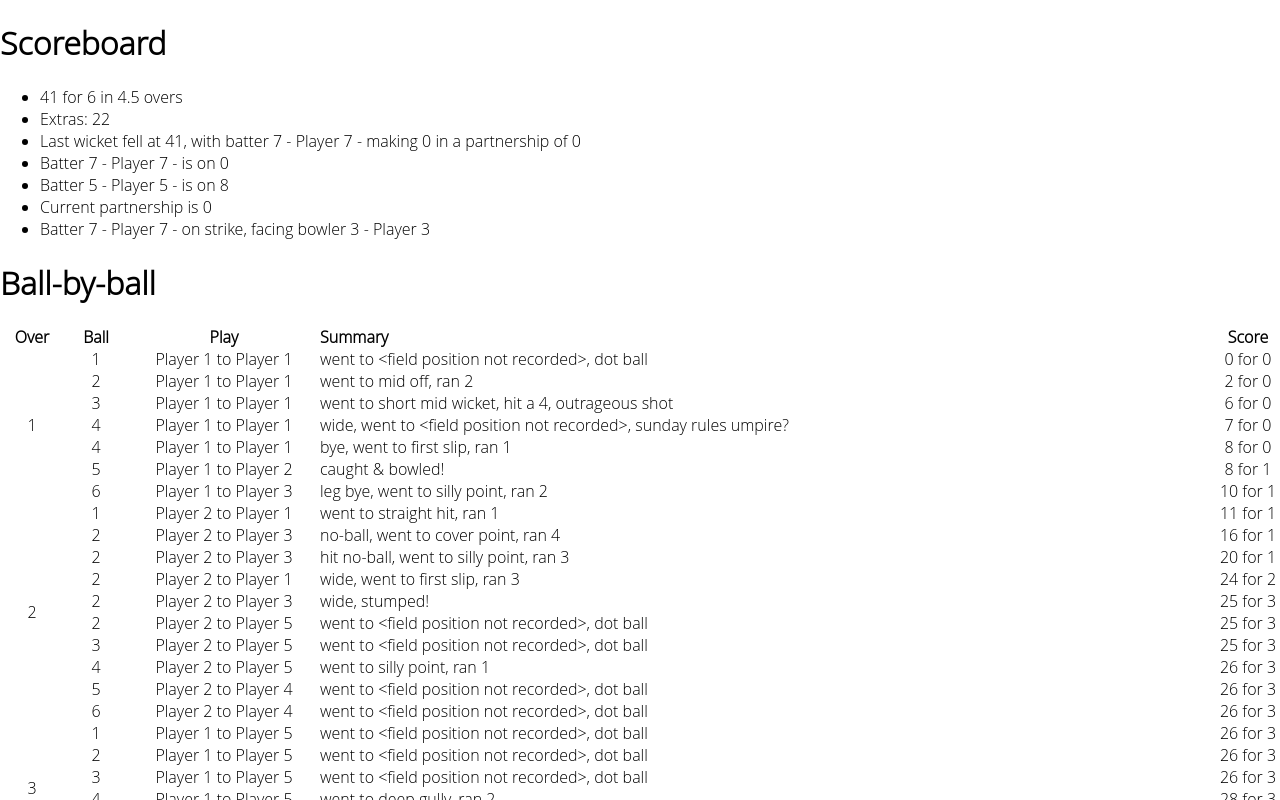
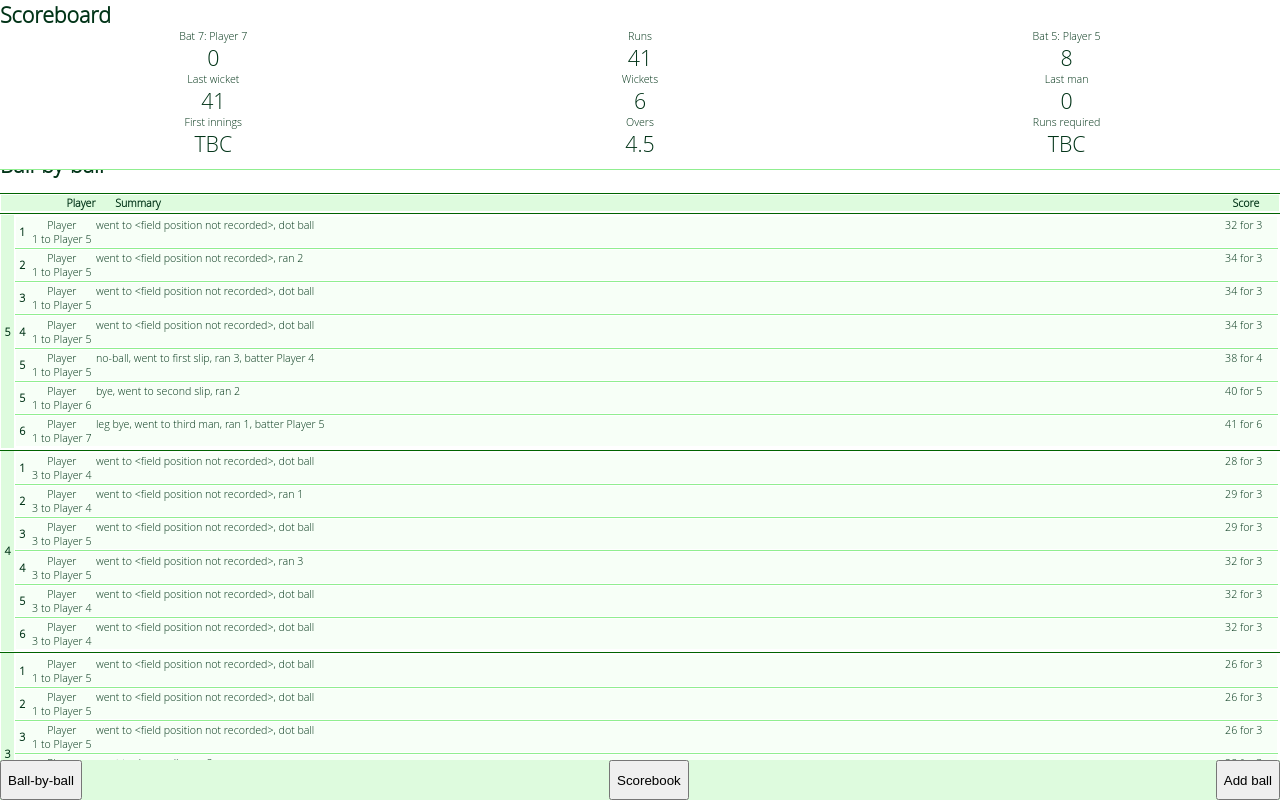
Before and after one commit to effortnottalent/cricket-scorer-app, a React (Create React App) app: page / in a window 1280 px wide. Shown: the top 800 px of the page. Built offline with nearby package versions, Linux system fonts and the light colour scheme.

Commit message:
scoreboard and ball-by-ball styling, first draft

```diff
--- a/src/App.js
+++ b/src/App.js
@@ -30,8 +30,12 @@ function App() {
       }
       {activePane === 'ballbyball' &&
         <>
-          <Scoreboard />
-          <BallByBall />
+          <div class='appcontent__scoreboard'>
+            <Scoreboard />
+          </div>
+          <div class='appcontent__ballbyball'>
+            <BallByBall />
+          </div>
         </>
       }
       </main>
--- a/src/App.scss
+++ b/src/App.scss
@@ -1,19 +1,33 @@
+@import './variables.scss';
 body {
-  font-family: "Open Sans Light", "Open Sans", "Ubuntu", sans-serif;
+  font-family: $fontfamily;
   font-optical-sizing: auto;
   font-style: normal;
+  font-size: 8pt;
   min-height: 100vh;
   margin: 0;
   display: flex;
   flex-direction: column;
+  background-color: $content_backgroundcolor;
+  color: $bodyfont_color;
 }
 .appcontent {
-  flex: 1;
+  &__scoreboard {
+    position: fixed;
+    top: 0;
+  }
+  &__ballbyball {
+    margin-top: 150px;
+  }
 }
 .menufooter {
-  background-color: #282c34;
+  background-color: $menubar_backgroundcolor;
+  position: fixed;
+  bottom: 0;
+  width: 100vw;
   min-height: 5vh;
-  margin-top: auto;
+  display: flex;
+  justify-content: space-between;
 }
 
 /* below this is unrefactored */
--- a/src/BallByBall.js
+++ b/src/BallByBall.js
@@ -23,13 +23,15 @@ export default function BallByBall() {
         <div className='ballbyball'>
             <h1>Ball-by-ball</h1>
             <div className="ballbyball__header">
-                <div>Over</div>
-                <div>Ball</div>
-                <div className='ballbyball__medium'>Play</div>
-                <div className='ballbyball__grow'>Summary</div>
-                <div>Score</div>
+                <div className='ballbyball__overnumber'>&nbsp;</div>
+                <div className='ballbyball__overball'>&nbsp;</div>
+                <div className='ballbyball__player'>Player</div>
+                <div className='ballbyball__summary'>Summary</div>
+                <div className='ballbyball__score'>Score</div>
             </div>
-            {groupEventsByOver(events).map((overEvents, index) =>
+            {groupEventsByOver(events)
+                .toReversed()
+                .map((overEvents, index) =>
                 <div
                     key={index}
                     className="ballbyball__overrow"
@@ -41,16 +43,16 @@ export default function BallByBall() {
                                 key={ballIndex}
                                 className="ballbyball__ballrow"
                             >
-                                <div>{event.ball + 1}</div>
-                                <div className='ballbyball__medium'>
+                                <div className='ballbyball__overball'>{event.ball + 1}</div>
+                                <div className='ballbyball__player'>
                                     {getPlayerName(players, event.onBowlBowlerId, 'bowler')}
                                     &nbsp;to&nbsp;
                                     {getPlayerName(players, event.onStrikeBatterId, 'batter')}
                                 </div>
-                                <div className='ballbyball__grow'>
+                                <div className='ballbyball__summary'>
                                     {formatSummary(event, players)}
                                 </div>
-                                <div>
+                                <div className='ballbyball__score'>
                                     {calculateRunsIncludingExtras(events
                                         .filter(event2 => event2.id <= event.id))}
                                     &nbsp;for&nbsp;
--- a/src/BallByBall.scss
+++ b/src/BallByBall.scss
@@ -1,40 +1,69 @@
+@import './variables.scss';
+
+.ballbyball {
     div {
-    min-width: 4em;
+        padding: $padding_tablecell;
     }
-.ballbyball__header {
+    &__header {
         display: flex;
         flex-wrap: wrap;
         flex-direction: row;
         align-content: center;
-    min-width: 100vw;
         font-weight: bold;
+        border-top: 1px solid $hr-color;
+        border-bottom: 1px solid $hr-color;
         div {
+            width: 2em;
             align-content: center;
+            text-align: center;
+            background-color: $table_header_backgroundcolor;
+        }
+    }
+    &__overrow {
+        display: flex;
+        flex-direction: row;
+        box-shadow: 0px 1px $hr_color;
+        div {
             text-align: center;
         }
     }
-.ballbyball__overrow {
+    &__overnumber {
+        align-content: center;
+        background-color: $table_header_backgroundcolor;
+        font-weight: bold;
+        width: 1em;
+        min-width: 1em;
+    }
+    &__overballs {
+        flex-grow: 1;
+    }
+    &__overball {
+        align-content: center;
+        font-weight: bold;
+        width: 1em;
+        min-width: 1em;
+    }
+    &__ballrow {
         display: flex;
         flex-direction: row;
-    min-width: 100vw;
+        border-bottom: 1px solid $hr-color_light;
         div {
-        align-content: center;
-        text-align: center;
+            background-color: $table_cell_backgroundcolor;
+        }
+        &:last-child {
+            border-bottom: 0px;
         }
     }
-.ballbyball__overballs {
-    display: flex;
-    flex-direction: column;
-    flex-grow: 1;
-}
-.ballbyball__ballrow {
-    display: flex;
-    flex-direction: row;
-}
-.ballbyball__grow {
+    &__summary {
         flex-grow: 1;
         text-align: left !important;
     }
-.ballbyball__medium {
-    min-width: 12em;
+    &__player {
+        min-width: 6em;
+        width: 6em;
     }
+    &__score {
+        min-width: 6em;
+        width: 6em;
+    }
+}
--- a/src/Scoreboard.js
+++ b/src/Scoreboard.js
@@ -16,6 +16,8 @@ import {
     EventsContext,
     PlayersContext
 } from './Contexts.js';
+
+import './Scoreboard.scss';
 
 export default function Scoreboard() {
     const events = enrichEvents(useContext(EventsContext));
@@ -55,26 +57,51 @@ export default function Scoreboard() {
 
     return (
         <div className='scoreboard'>
-            <h1>Scoreboard</h1>
-            <ul>
-                <li>{runs} for {wickets} in {overs} overs</li>
-                <li>Extras: {extras}</li>
-                {lastWicket && (<li>Last wicket fell at&nbsp;
-                    {lastWicket.runs}, with batter {lastWicket.batterId + 1}
-                    &nbsp;- {getPlayerName(players, lastWicket.batterId, 'batter')}
-                    &nbsp;- making {lastWicket.batterRuns} in a partnership of&nbsp;
-                    {lastWicket.partnership}</li>)}
-                <li>Batter {batter1.id + 1} - {getPlayerName(players,
-                        batter1.id, 'batter')} - is on {batter1.runs}</li>
-                <li>Batter {batter2.id + 1} - {getPlayerName(players,
-                        batter2.id, 'batter')} -  is on {batter2.runs}</li>
-                <li>Current partnership is {runs - (lastWicket ?
-                    lastWicket.runs : 0)}</li>
-                <li>Batter {getOnStrikeBatterId() + 1} - {getPlayerName(players,
-                        getOnStrikeBatterId(), 'batter')} - on strike, facing
-                    bowler {getOnBowlBowlerId() + 1} - {getPlayerName(players,
-                        getOnBowlBowlerId(), 'bowler')}</li>
-            </ul>
+            <h1 className='scoreboard__header'>Scoreboard</h1>
+            <div className='scoreboard__container'>
+                <div className='scoreboard__item'>
+                    <div className='scoreboard__label'>
+                        Bat {batter1.id + 1}: {getPlayerName(players, batter1.id, 'batter')}
+                    </div>
+                    <div className='scoreboard__value'>
+                        {batter1.runs}
+                    </div>
+                </div>
+                <div className='scoreboard__item'>
+                    <div className='scoreboard__label'>Runs</div>
+                    <div className='scoreboard__value'>{runs}</div>
+                </div>
+                <div className='scoreboard__item'>
+                    <div className='scoreboard__label'>
+                        Bat {batter2.id + 1}: {getPlayerName(players, batter2.id, 'batter')}
+                    </div>
+                    <div className='scoreboard__value'>{batter2.runs}</div>
+                </div>
+                <div className='scoreboard__item'>
+                    <div className='scoreboard__label'>Last wicket</div>
+                    <div className='scoreboard__value'>{lastWicket.runs}</div>
+                </div>
+                <div className='scoreboard__item'>
+                    <div className='scoreboard__label'>Wickets</div>
+                    <div className='scoreboard__value'>{wickets}</div>
+                </div>
+                <div className='scoreboard__item'>
+                    <div className='scoreboard__label'>Last man</div>
+                    <div className='scoreboard__value'>{lastWicket.batterRuns}</div>
+                </div>
+                <div className='scoreboard__item'>
+                    <div className='scoreboard__label'>First innings</div>
+                    <div className='scoreboard__value'>TBC</div>
+                </div>
+                <div className='scoreboard__item'>
+                    <div className='scoreboard__label'>Overs</div>
+                    <div className='scoreboard__value'>{overs}</div>
+                </div>
+                <div className='scoreboard__item'>
+                    <div className='scoreboard__label'>Runs required</div>
+                    <div className='scoreboard__value'>TBC</div>
+                </div>
+            </div>
         </div>
     );
 }
--- a/src/Scoreboard.scss
+++ b/src/Scoreboard.scss
@@ -0,0 +1,27 @@
+@import './variables.scss';
+.scoreboard {
+    padding-bottom: 1em;
+    border-bottom: 1px solid $hr_color_light;
+    background-color: white;
+    &__header {
+        width: 100vw;
+        margin: 0;
+    }
+    &__container {
+        display: flex;
+        flex-wrap: wrap;
+        align-items: center;
+        flex-direction: row;
+    }
+    &__item {
+        width: (100vw / 3);
+        min-width: (100vw / 3);
+        display: flex;
+        justify-content: center;
+        text-align: center;
+        flex-direction: column;
+    }
+    &__value {
+        font-size: 16pt;
+    }
+}
--- /dev/null
+++ b/src/variables.scss
@@ -0,0 +1,10 @@
+$fontfamily: "Open Sans Light", "Open Sans", "Ubuntu", sans-serif;
+$padding_tablecell: 0.1em;
+
+$content_backgroundcolor: white;
+$menubar_backgroundcolor: rgb(222, 251, 222);
+$bodyfont_color: rgb(1, 51, 23);
+$hr_color: darkgreen;
+$hr_color_light: lightgreen;
+$table_header_backgroundcolor: rgb(222, 251, 222);
+$table_cell_backgroundcolor: rgb(247, 255, 247);
```
Lines whose indentation alone changed are shown as unchanged.
